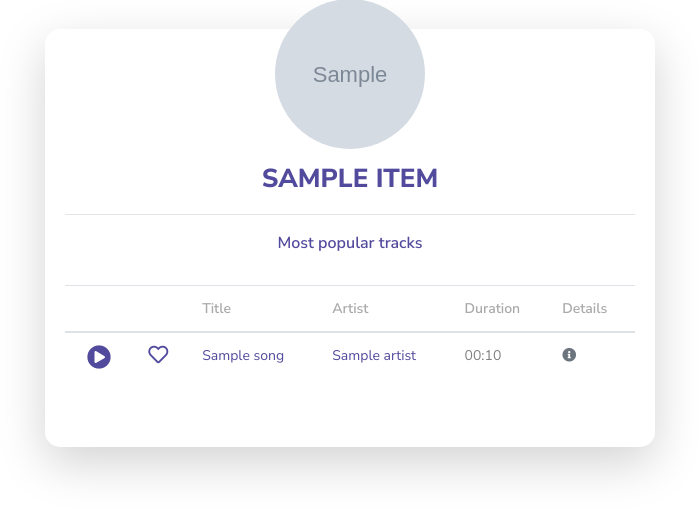
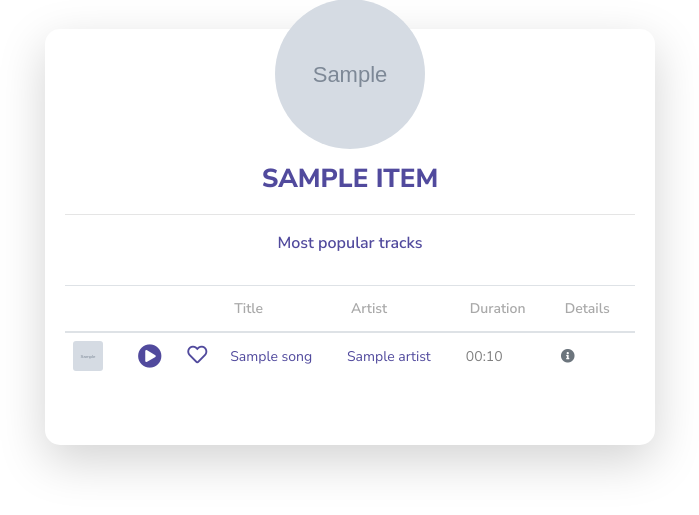
Before and after one commit to ivansekularac/sheezer, a Django app: page /music/top/1/ in a window 1280 px wide. Shown: the part 153-668 px from the top of the page, without its empty margins (290-989 px from the left). Run offline with Django 3.2, Linux system fonts and the light colour scheme; a user stored in the database is signed in; data comes from the database, SQL or seed files in the repository; both versions use the stored data as it was after the commit; grey boxes marked "Sample" are stand-in pictures; a database or web service that is not in the repository returns one stand-in record (values such as "Sample title"); data that the repository does not hold is empty; some libraries are stand-ins or nearby versions.

Commit message:
"Added cover photos and some stying chages to table views"

```diff
--- a/assets/styles.css
+++ b/assets/styles.css
@@ -653,6 +653,20 @@ nav a i {
   color: #514A9D;
   font-weight: 900;
   text-transform: uppercase;
+}
+
+.album .cover_small,
+.artist .cover_small {
+  height: 30px;
+  width: 30px;
+  margin: 0;
+  border-radius: 3px;
+}
+
+.artist .table td,
+.album .table td {
+  padding: 8px;
+  vertical-align: middle;
 }
 
 .artist .artist-info .artist-albums,
--- a/music/templates/music/artist.html
+++ b/music/templates/music/artist.html
@@ -28,7 +28,7 @@
           <p>Most Popular Songs</p>
           <table class="table">
             <thead>
-              <th colspan="2"></th>
+              <th colspan="3"></th>
               <th>Title</th>
               <th>Album</th>
               <th>Duration</th>
@@ -36,6 +36,7 @@
             </thead>
             {% for song in data.top20.data %}
             <tr>
+              <td><img src='{{ song.album.cover_small }}' class="cover_small"></td>
               <td><span class="btn play-button fas fa-play-circle" data-url="{{ song.preview }}"></span></td>
               <td>
                 {% if song.id in favorite_songs %}
--- a/music/templates/music/favorites.html
+++ b/music/templates/music/favorites.html
@@ -38,7 +38,7 @@
           <span class="btn btn-primary play-button fas fa-play-circle" data-url="{{ song.preview }}"></span>
         </td>
         <td><a class="datatable-link" href="{% url 'music:artist' song.artist.id %}">{{ song.artist.name }}</a></td>
-        <td>{{ song.title_short }}</td>
+        <td><a class="datatable-link" href="{% url 'music:track' song.id %}">{{ song.title_short }}</a></td>
         <td><a class="datatable-link" href="{% url 'music:album' song.album.id %}">{{ song.album.title }}</a></td>
         <td>{{ song.duration|duration }}</td>
         <td>{{ song.rank|popularity }} / 10</td>
--- a/music/templates/music/top.html
+++ b/music/templates/music/top.html
@@ -28,7 +28,7 @@
           <p>Most popular tracks</p>
           <table class="table">
             <thead>
-              <th colspan="2"></th>
+              <th colspan="3"></th>
               <th>Title</th>
               <th>Artist</th>
               <th>Duration</th>
@@ -36,6 +36,7 @@
             </thead>
             {% for song in data.tracks.data %}
             <tr>
+              <td><img src='{{ song.album.cover_small }}' class="cover_small"></td>
               <td><span class="btn play-button fas fa-play-circle" data-url="{{ song.preview }}"></span></td>
               <td>
                 {% if song.id in favorite_songs %}
--- a/templates/layout.html
+++ b/templates/layout.html
@@ -16,6 +16,9 @@
         <link href="https://cdnjs.cloudflare.com/ajax/libs/font-awesome/5.11.2/css/all.css" rel="stylesheet">
         <!-- Datatable Styles -->
         <link href="https://cdn.datatables.net/1.10.20/css/dataTables.bootstrap4.min.css" rel="stylesheet">
+        <!-- Fav Icon -->
+        <link rel="shortcut icon" href="{% static '/favicon.ico' %}" type="image/x-icon">
+        <link rel="icon" href="{% static '/favicon.ico' %} type="image/x-icon">
     </head>
     <body>
         <div class="loader text-center">
```
Also changed, not shown: db.sqlite3, media/favicon.ico (added), media/profile_pics/Profile_Picture_1zJIZKD.jpg (added).
